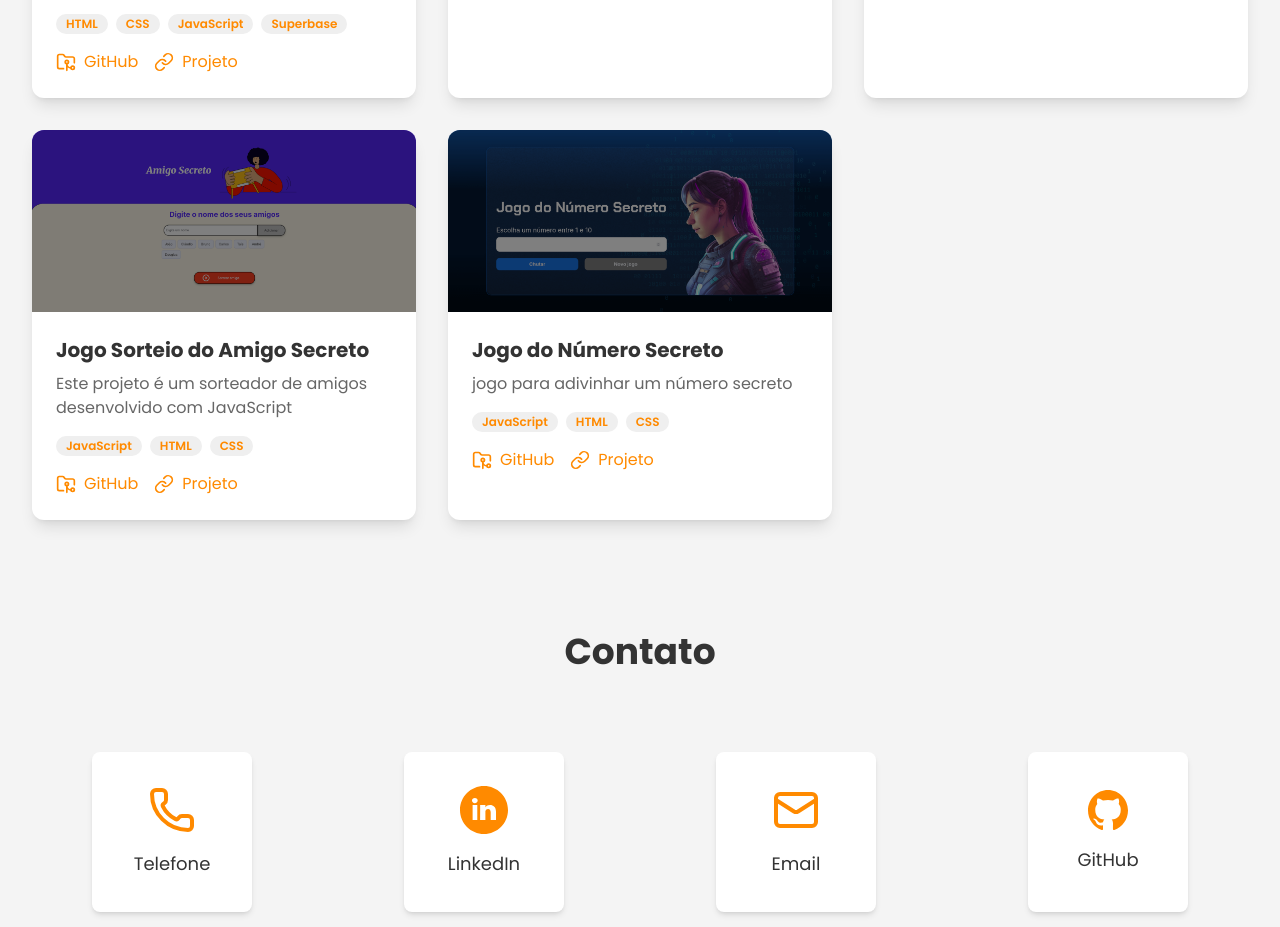
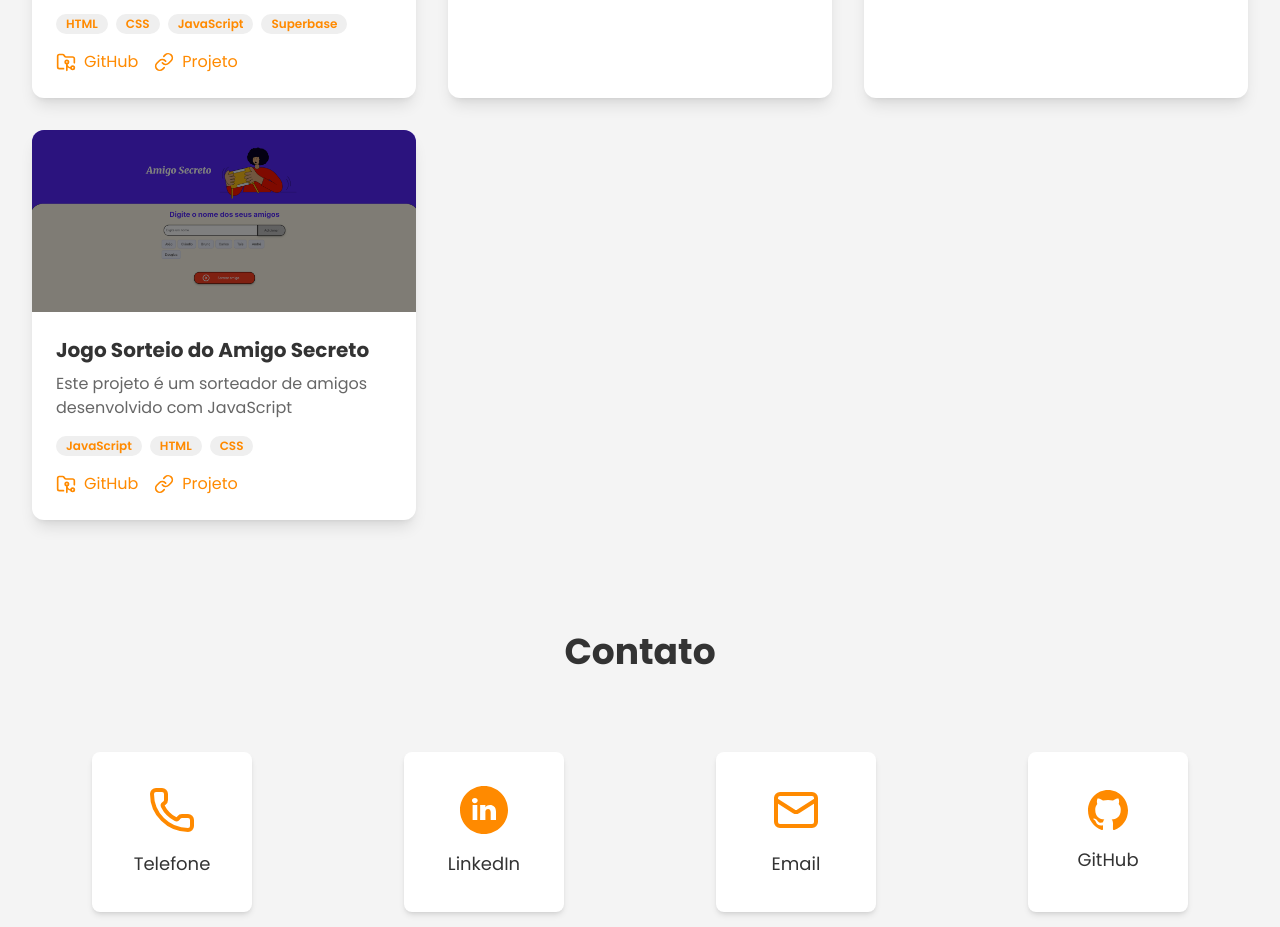
Before and after one commit to marllonpanisset/Portfolio, a Next.js app: page / in a window 1280 px wide. Shown: the part 3902-4829 px from the top of the page. Built offline with nearby package versions, Linux system fonts and the light colour scheme.

Commit message:
ajuste url projeto

```diff
--- a/app/sections/projects.tsx
+++ b/app/sections/projects.tsx
@@ -36,15 +36,7 @@ const projects = [
     technologies: ['JavaScript', 'HTML', 'CSS'],
     image: '/amigo-secreto.png',
     github: 'https://github.com/marllonpanisset/Amigo-Secreto',
-    live: 'https://amigosecreto-sorteio.netlify.app/',
-  },
-  {
-    title: 'Jogo do Número Secreto',
-    description: 'jogo para adivinhar um número secreto',
-    technologies: ['JavaScript', 'HTML', 'CSS'],
-    image: '/numero-secreto.png',
-    github: 'https://github.com/marllonpanisset/Jogo-do-Numero-Secreto',
-    live: 'https://jogo-do-numero-secreto-js.netlify.app/',
+    live: 'https://marllonpanisset.github.io/challenge-amigo-secreto_pt/',
   },
 ];
 
```
